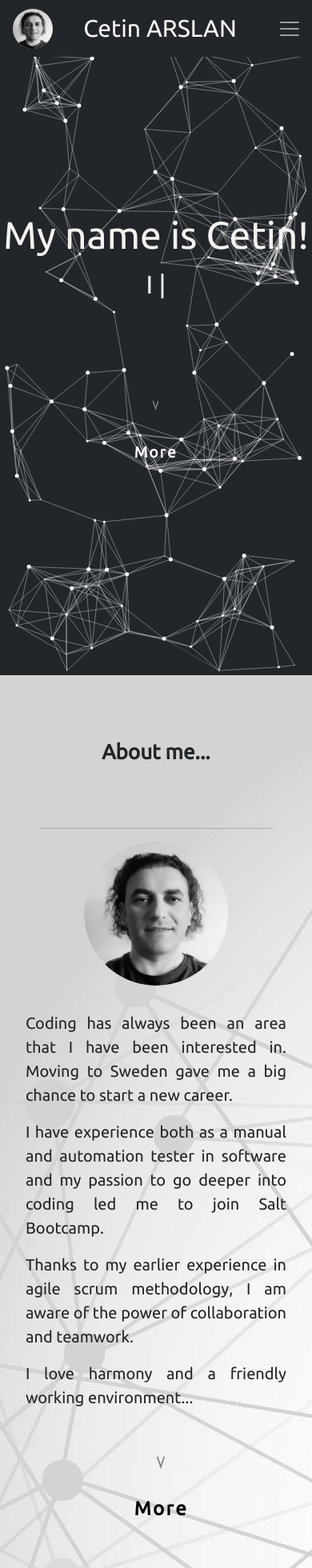
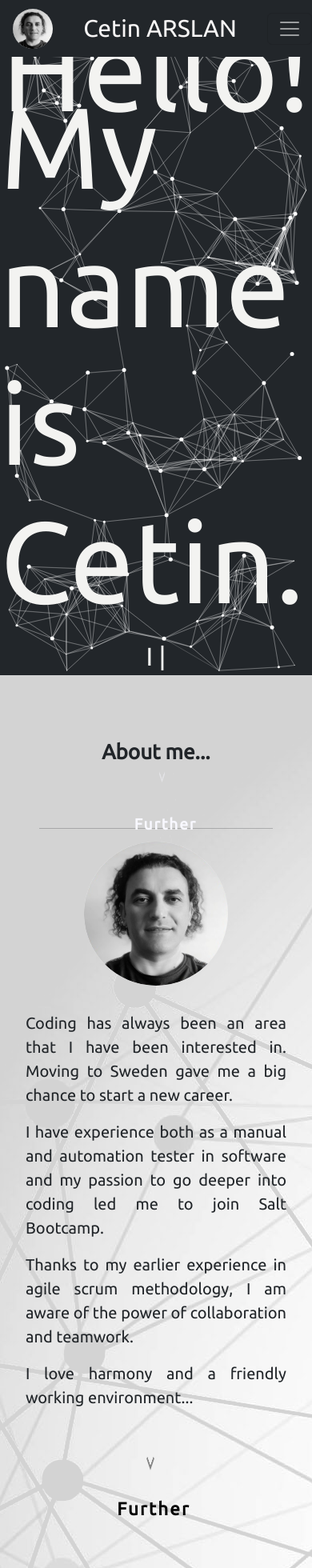
Before and after one commit to cetinarslan-it/portfolio, a React (Create React App) app: page / in a window 390 px wide. Shown: the top 1960 px of the page at 80% size. Built offline with nearby package versions, Linux system fonts and the light colour scheme.

Commit message:
Fix further style

```diff
--- a/src/pages/aboutMe/AboutMe.jsx
+++ b/src/pages/aboutMe/AboutMe.jsx
@@ -30,7 +30,7 @@ function AboutMe() {
       </div>
       <section id="scroll__aboutme" className="demo__aboutme">
         <a href="#resume">
-          <span></span>More
+          <span></span>Further
         </a>
       </section>
     </div>
--- a/src/pages/aboutMe/aboutMe.css
+++ b/src/pages/aboutMe/aboutMe.css
@@ -45,13 +45,13 @@ hr {
 .demo__aboutme a {
   position: absolute;
   margin-top: 10%;
-  margin-left: -2.5%;
+  right: 47%;
+  font-size: 1.5rem;
   z-index: 2;
   display: inline-block;
   -webkit-transform: translate(0, -50%);
   transform: translate(0, -50%);
   color: black;
-  font-size: 2rem;
   font-weight: bold;
   letter-spacing: 0.1em;
   text-decoration: none;
@@ -109,6 +109,21 @@ hr {
 
 /* ----------- MEDIA QUERY --------------- */
 
+@media only screen and (max-width: 1500px) {
+  .demo__aboutme a {
+    margin-top: 10%;
+    right: 46.5%;
+    font-size: 1.5rem;
+  }
+}
+@media only screen and (max-width: 1400px) {
+  .demo__aboutme a {
+    margin-top: 10%;
+    right: 46%;
+    font-size: 1.5rem;
+  }
+}
+
 @media only screen and (max-width: 1300px) {
   .about__main__container-body {
     flex-direction: column;
@@ -134,16 +149,16 @@ hr {
 
   .demo__aboutme a {
     margin-top: 10%;
-    margin-left: -3%;
-    font-size: 2.2rem;
+    right: 47%;
+    font-size: 1.5rem;
   }
 }
 
 @media only screen and (max-width: 1100px) {
   .demo__aboutme a {
     margin-top: 10%;
-    margin-left: -4%;
-    font-size: 2rem;
+    right: 45%;
+    font-size: 1.4rem;
   }
 
   #scroll__aboutme a span {
@@ -157,8 +172,8 @@ hr {
 @media only screen and (max-width: 900px) {
   .demo__aboutme a {
     margin-top: 10%;
-    margin-left: -5%;
-    font-size: 1.8rem;
+    right: 43%;
+    font-size: 1.4rem;
   }
 
   #scroll__aboutme a span {
@@ -190,8 +205,8 @@ hr {
   }
   .demo__aboutme a {
     margin-top: 20%;
-    margin-left: -7%;
-    font-size: 1.5rem;
+    right: 39%;
+    font-size: 1.4rem;
   }
 
   #scroll__aboutme a span {
--- a/src/pages/header/Header.js
+++ b/src/pages/header/Header.js
@@ -5,7 +5,9 @@ import "./header.css";
 function Header() {
   return (
     <div className="header-container">
-      <h1 className="header-main">My name is Cetin!</h1>
+      <h1 className="header-main-salute">Hello!</h1>
+      <br/><br/>
+      <h1 className="header-main-text">My name is Cetin.</h1>
       <Typed
         strings={[
           "",
@@ -23,7 +25,7 @@ function Header() {
       <div className="Scroll__container">
         <section id="scroll__header" className="demo__header">
           <a href="#about">
-            <span></span>More
+            <span></span>Further
           </a>
         </section>
       </div>
--- a/src/pages/header/header.css
+++ b/src/pages/header/header.css
@@ -13,8 +13,12 @@
   font-size: 60px;
 }
 
-.header-main {
-  margin-top:-200px;
+.header-main-salute {
+  font-size: 9rem;
+}
+
+.header-main-text {
+  margin-top:-180px;
   font-size: 9rem;
 }
 
--- a/src/pages/portfolio/Portfolio.jsx
+++ b/src/pages/portfolio/Portfolio.jsx
@@ -105,7 +105,7 @@ function Portfolio() {
       </Container>
       <section id="scroll__portfolio" className="demo__portfolio">
         <a href="#contact">
-          <span></span>More
+          <span></span>Further
         </a>
       </section>
     </div>
--- a/src/pages/portfolio/portfolio.css
+++ b/src/pages/portfolio/portfolio.css
@@ -71,13 +71,13 @@
 .demo__portfolio a {
   position: absolute;
   margin-top: 4%;
-  margin-left: -2.6%;
+  right:47%;
+  font-size: 1.5rem;
   z-index: 2;
   display: inline-block;
   -webkit-transform: translate(0, -50%);
   transform: translate(0, -50%);
   color: black;
-  font-size: 2rem;
   font-weight: bold;
   letter-spacing: .1em;
   text-decoration: none;
@@ -95,7 +95,8 @@
 #scroll__portfolio a span {
   position: absolute;
   top: 0;
-  left: 35%;
+  right:41%;
+  font-size: 1.4rem;
   width: 30px;
   height: 30px;
   border-left: 6px solid black;
@@ -133,12 +134,11 @@
   }
 }
 
-
 @media only screen and (max-width: 1500px) {
-
   .demo__portfolio a {
     margin-top: 5%;
-    margin-left: -3.5%;
+    right:45.5%;
+    font-size: 1.4rem;
   }
 }
 
@@ -146,7 +146,8 @@
 
   .demo__portfolio a {
     margin-top: 5%;
-    margin-left: -5%;
+    right:44%;
+    font-size: 1.5rem;
   }
 }
 
@@ -163,16 +164,17 @@
 
   .demo__portfolio a {
     margin-top: 2%;
-    margin-left: -6%;
+    right:43%;
+    font-size: 1.5rem;
   }
 }
 
 @media only screen and (max-width: 800px) {
 
   .demo__portfolio a {
-    margin-top: 2%;
-    margin-left: -5%;
-    font-size: 1.5rem;
+    margin-top: 2.5%;
+    right:43%;
+    font-size: 1.4rem;
   }
 
   #scroll__portfolio a span {
@@ -183,9 +185,17 @@
   }
 }
 
-@media only screen and (max-width: 600px) {
+@media only screen and (max-width: 700px) {
   .demo__portfolio a {
-    margin-left: -6.5%;
+    right:41%;
+    font-size:1.4rem;
   }
 
 }
+
+@media only screen and (max-width: 600px) {
+  .demo__portfolio a {
+    right:39%;
+  }
+
+}
--- a/src/pages/resume/Resume.jsx
+++ b/src/pages/resume/Resume.jsx
@@ -38,7 +38,7 @@ function Resume() {
       </section>
       <section id="scroll__resume" className="demo__resume">
         <a href="#skills">
-          <span></span>More
+          <span></span>Further
         </a>
       </section>
     </div>
--- a/src/pages/resume/resume.css
+++ b/src/pages/resume/resume.css
@@ -115,13 +115,13 @@ hr{
 .demo__resume a {
   position: absolute;
   margin-top: 4%;
-  margin-left: -2.7%;
+  right:47.3%;
+  font-size: 1.5rem;
   z-index: 2;
   display: inline-block;
   -webkit-transform: translate(0, -50%);
   transform: translate(0, -50%);
   color: black;
-  font-size: 2rem;
   font-weight: bold;
   letter-spacing: .1em;
   text-decoration: none;
@@ -179,11 +179,21 @@ hr{
 
 /* ----------- MEDIA QUERY --------------- */
 
+@media only screen and (max-width: 1400px) {
+
+  .demo__resume a {
+    margin-top: 5%;
+    right:47%;
+    font-size: 1.4rem;
+  }
+}
+
 @media only screen and (max-width: 1300px) {
 
   .demo__resume a {
     margin-top: 5%;
-    margin-left: -4%;
+    right:46%;
+    font-size: 1.4rem;
   }
 }
 
@@ -191,7 +201,8 @@ hr{
 
   .demo__resume a {
     margin-top: 7%;
-    margin-left: -5.2%;
+    right:45.5%;
+    font-size: 1.4rem;
   }
 }
 
@@ -199,7 +210,8 @@ hr{
 
   .demo__resume a {
     margin-top: 8%;
-    margin-left: -6%;
+    right:45%;
+    font-size: 1.4rem;
   }
 }
 
@@ -207,7 +219,17 @@ hr{
 
   .demo__resume a {
     margin-top: 10%;
-    margin-left: -7.5%;
+    right:44%;
+    font-size: 1.4rem;
+  }
+}
+
+@media only screen and (max-width: 700px) {
+
+  .demo__resume a {
+    margin-top: 10%;
+    right:43%;
+    font-size: 1.4rem;
   }
 }
 
@@ -215,13 +237,24 @@ hr{
 
   .demo__resume a {
     margin-top: 15%;
+    right:41%;
+    font-size: 1.4rem;
+  }
+}
+@media only screen and (max-width: 500px) {
+
+  .demo__resume a {
+    margin-top: 15%;
+    right:40%;
+    font-size: 1.4rem;
   }
 }
 
 @media only screen and (max-width: 450px) {
 
   .demo__resume a {
-    margin-left: -11%;
+    right:39%;
+    font-size: 1.4rem;
   }
 }
 
--- a/src/pages/skills/Skills.jsx
+++ b/src/pages/skills/Skills.jsx
@@ -115,7 +115,7 @@ function Skills() {
       </div>
       <section id="scroll__skills" className="demo__skills">
         <a href="#portfolio">
-          <span></span>More
+          <span></span>Further
         </a>
       </section>
     </div>
--- a/src/pages/skills/skills.css
+++ b/src/pages/skills/skills.css
@@ -69,13 +69,13 @@
 .demo__skills a {
   position: absolute;
   margin-top: 4%;
-  margin-left: -2.6%;
+  right:47%;
+  font-size:1.5rem;
   z-index: 2;
   display: inline-block;
   -webkit-transform: translate(0, -50%);
   transform: translate(0, -50%);
   color: black;
-  font-size: 2rem;
   font-weight: bold;
   letter-spacing: .1em;
   text-decoration: none;
@@ -88,6 +88,7 @@
 
 #scroll__skills a {
   padding-top: 60px;
+  margin-left:-60px;
 }
 
 #scroll__skills a span {
@@ -135,7 +136,8 @@
 
   .demo__skills a {
     margin-top: 5%;
-    margin-left: -3%;
+    right:46.3%;
+    font-size:1.5rem;
   }
 
 }
@@ -144,7 +146,8 @@
 
   .demo__skills a {
     margin-top: 7%;
-    margin-left: -4%;
+    right:45.5%;
+    font-size:1.5rem;
   }
 
 }
@@ -157,7 +160,8 @@
 
   .demo__skills a {
     margin-top: 2%;
-    margin-left: -5%;
+    right:45%;
+    font-size:1.5rem;
   }
 }
 
@@ -169,16 +173,17 @@
 
   .demo__skills a {
     margin-top: 2%;
-    margin-left: -6%;
+    right:44%;
+    font-size:1.5rem;
   }
 }
 
 @media only screen and (max-width: 800px) {
 
   .demo__skills a {
+    right:42%;
     margin-top: 2%;
-    margin-left: -5%;
-    font-size: 1.5rem;
+    font-size: 1.4rem;
   }
 
   #scroll__skills a span {
@@ -190,8 +195,11 @@
 }
 
 @media only screen and (max-width: 600px) {
+
   .demo__skills a {
-    margin-left: -6.5%;
+    right:40%;
+    margin-top: 2%;
+    font-size: 1.4rem;
   }
 
 }
```
